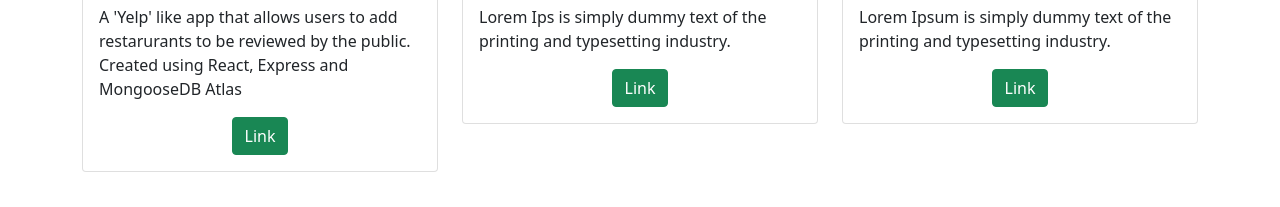
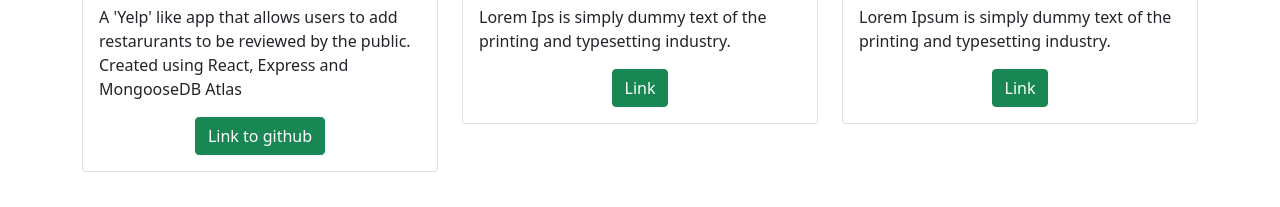
Before and after one commit to chendrix5/trial22, a plain HTML site: page trial2/trial2/index.html in a window 1280 px wide. Shown: the part 3276-3483 px from the top of the page. Drawn offline with nearby package versions, Linux system fonts and the light colour scheme.

Commit message:
fixed nested repo

```diff
--- a/trial2/trial2/index.html
+++ b/trial2/trial2/index.html
@@ -117,7 +117,7 @@
                             <h4 class="card-title"> Rest-Rant full-stack CRUD</h4>
                             <p class="card-text"> A 'Yelp' like app that allows users to add restarurants to be reviewed by the public. Created using React, Express and MongooseDB Atlas </p>
                             <div class="text-center">
-                                <a href="https://github.com/chendrix5/Rest-rant.git" class="btn btn-success">Link</a>
+                                <a href="https://github.com/chendrix5/Rest-rant.git" class="btn btn-success">Link to github</a>
                             </div>
                         </div>
                     </div>
```
